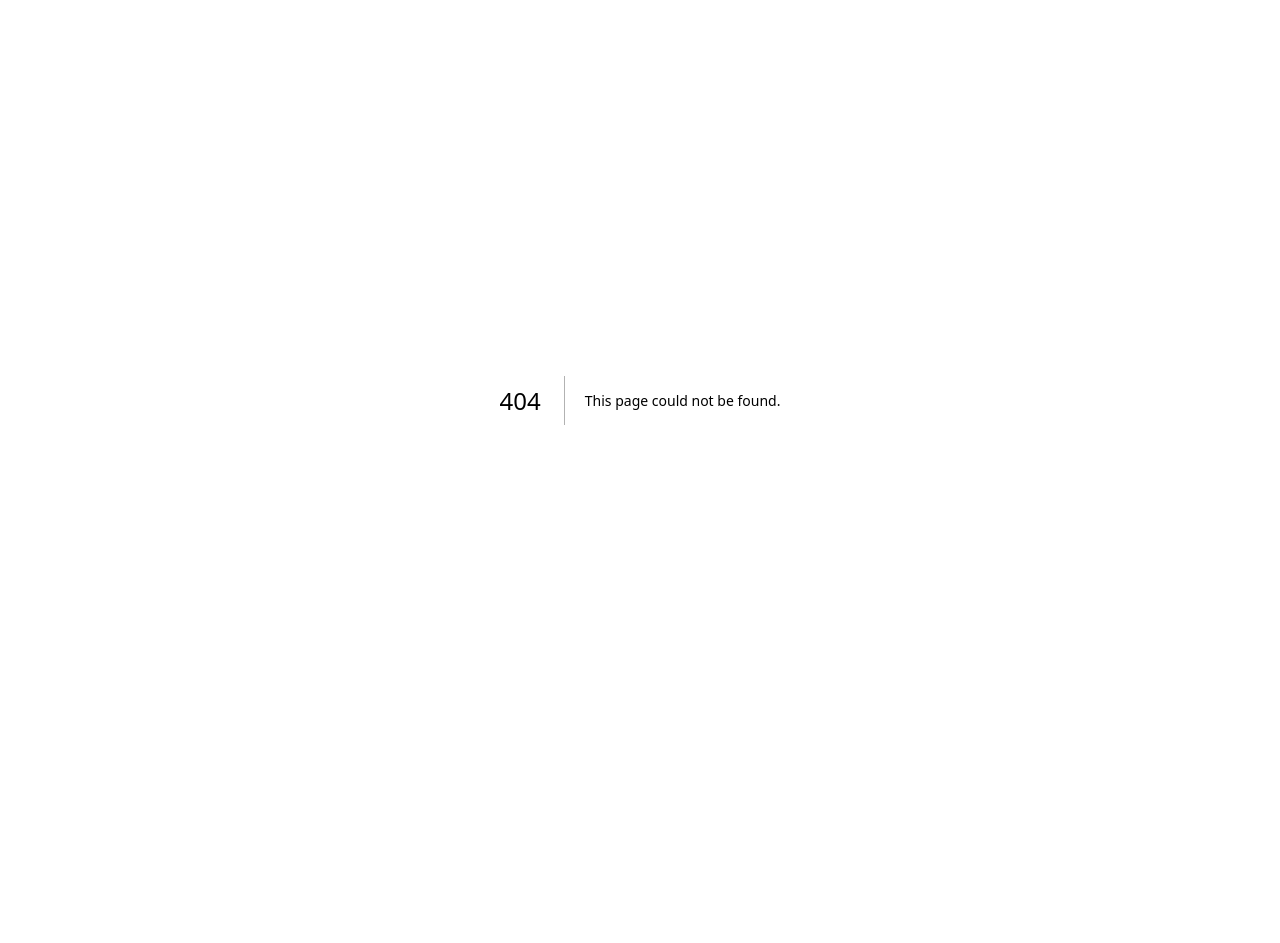
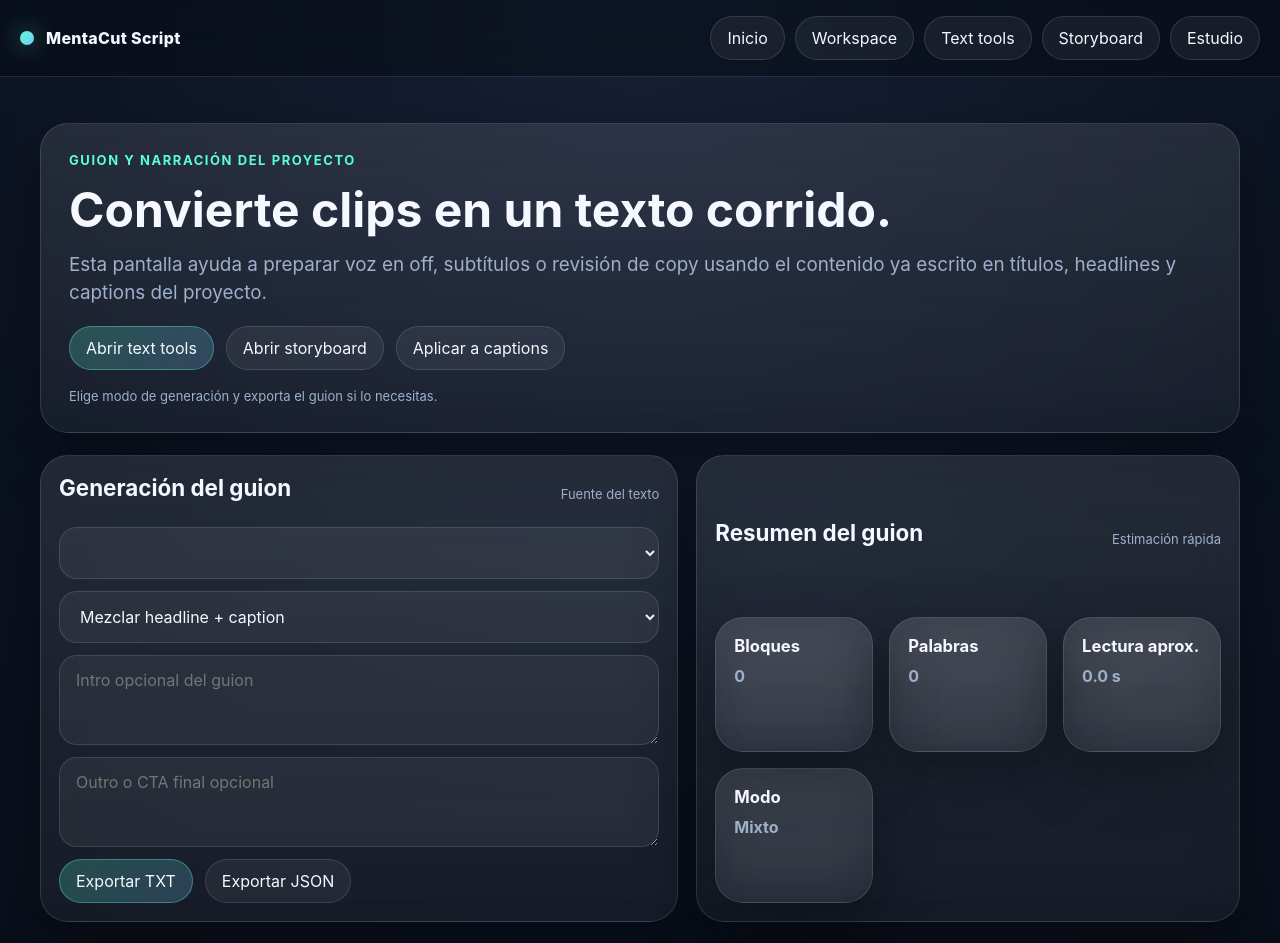
Before and after one commit to alain7224/MentaCut, a Next.js app: page /studio/script in a window 1280 px wide. Before the commit this address had no page. Shown: the top 943 px of the page. Before the commit the page ends 800 px from the top, so only its background shows below. Built offline with nearby package versions, Linux system fonts and the light colour scheme.

Commit message:
feat: add project narration script route with exportable text

```diff
--- /dev/null
+++ b/app/studio/script/page.tsx
@@ -0,0 +1,229 @@
+'use client'
+
+import Link from 'next/link'
+import { useEffect, useMemo, useState } from 'react'
+import { readLocalProjects, touchProject, writeLocalProjects, type LocalProject } from '@/lib/local-store'
+
+type ScriptMode = 'headline' | 'caption' | 'mixed'
+
+function buildScript(project: LocalProject, mode: ScriptMode) {
+  return project.clips.map((clip, index) => {
+    const headline = clip.headlineText?.trim() || ''
+    const caption = clip.captionText?.trim() || ''
+    const title = clip.title?.trim() || `Clip ${index + 1}`
+
+    let text = ''
+    if (mode === 'headline') text = headline || title
+    if (mode === 'caption') text = caption || headline || title
+    if (mode === 'mixed') text = [headline || title, caption].filter(Boolean).join('. ')
+
+    return {
+      index: index + 1,
+      title,
+      start: clip.start,
+      end: clip.end,
+      text: text.trim(),
+    }
+  })
+}
+
+export default function StudioScriptPage() {
+  const [projects, setProjects] = useState<LocalProject[]>([])
+  const [activeId, setActiveId] = useState<string | null>(null)
+  const [mode, setMode] = useState<ScriptMode>('mixed')
+  const [intro, setIntro] = useState('')
+  const [outro, setOutro] = useState('')
+  const [status, setStatus] = useState('')
+
+  useEffect(() => {
+    const next = readLocalProjects()
+    setProjects(next)
+    setActiveId(next[0]?.id ?? null)
+  }, [])
+
+  const active = useMemo(() => projects.find((item) => item.id === activeId) ?? null, [projects, activeId])
+
+  const rows = useMemo(() => active ? buildScript(active, mode) : [], [active, mode])
+
+  const combinedText = useMemo(() => {
+    const parts = [intro.trim(), ...rows.map((row) => row.text).filter(Boolean), outro.trim()].filter(Boolean)
+    return parts.join('\n\n')
+  }, [intro, rows, outro])
+
+  const estimatedWords = useMemo(() => {
+    return combinedText.trim() ? combinedText.trim().split(/\s+/).length : 0
+  }, [combinedText])
+
+  const estimatedSpeechSeconds = useMemo(() => {
+    if (!estimatedWords) return 0
+    return (estimatedWords / 2.4)
+  }, [estimatedWords])
+
+  function persistProject(projectId: string, updater: (project: LocalProject) => LocalProject, nextStatus: string) {
+    const updated = projects.map((project) => {
+      if (project.id !== projectId) return project
+      return touchProject(updater(project))
+    })
+    setProjects(updated)
+    writeLocalProjects(updated)
+    setStatus(nextStatus)
+  }
+
+  function applyScriptToCaptions() {
+    if (!active) return
+    persistProject(
+      active.id,
+      (project) => ({
+        ...project,
+        clips: project.clips.map((clip, index) => ({
+          ...clip,
+          captionText: rows[index]?.text || clip.captionText,
+        })),
+      }),
+      'Guion aplicado a captions del proyecto',
+    )
+  }
+
+  function exportScriptTxt() {
+    if (!active) return
+    const blob = new Blob([combinedText], { type: 'text/plain;charset=utf-8' })
+    const url = URL.createObjectURL(blob)
+    const anchor = document.createElement('a')
+    anchor.href = url
+    anchor.download = `${active.name.replace(/\s+/g, '-').toLowerCase()}-script.txt`
+    anchor.click()
+    URL.revokeObjectURL(url)
+    setStatus('Guion exportado en TXT')
+  }
+
+  function exportScriptJson() {
+    if (!active) return
+    const payload = {
+      app: 'MentaCut',
+      kind: 'project-script',
+      exportedAt: new Date().toISOString(),
+      projectId: active.id,
+      projectName: active.name,
+      mode,
+      intro,
+      outro,
+      rows,
+      combinedText,
+    }
+    const blob = new Blob([JSON.stringify(payload, null, 2)], { type: 'application/json' })
+    const url = URL.createObjectURL(blob)
+    const anchor = document.createElement('a')
+    anchor.href = url
+    anchor.download = `${active.name.replace(/\s+/g, '-').toLowerCase()}-script.json`
+    anchor.click()
+    URL.revokeObjectURL(url)
+    setStatus('Guion exportado en JSON')
+  }
+
+  return (
+    <div className="page-shell">
+      <header className="topbar">
+        <div className="brand">
+          <span className="brand-dot" />
+          <span>MentaCut Script</span>
+        </div>
+        <nav className="nav">
+          <Link href="/" className="nav-link">Inicio</Link>
+          <Link href="/studio/workspace" className="nav-link">Workspace</Link>
+          <Link href="/studio/text-tools" className="nav-link">Text tools</Link>
+          <Link href="/studio/storyboard" className="nav-link">Storyboard</Link>
+          <Link href="/studio" className="nav-link">Estudio</Link>
+        </nav>
+      </header>
+
+      <main className="main">
+        <section className="section">
+          <div className="panel hero-copy">
+            <span className="eyebrow">Guion y narración del proyecto</span>
+            <h1 className="title" style={{ fontSize: 'clamp(1.8rem, 4vw, 3rem)' }}>Convierte clips en un texto corrido.</h1>
+            <p className="sub">
+              Esta pantalla ayuda a preparar voz en off, subtítulos o revisión de copy usando el contenido ya escrito en títulos, headlines y captions del proyecto.
+            </p>
+            <div className="action-row">
+              <Link href="/studio/text-tools" className="btn btn-primary">Abrir text tools</Link>
+              <Link href="/studio/storyboard" className="btn">Abrir storyboard</Link>
+              <button className="btn" onClick={applyScriptToCaptions} disabled={!active}>Aplicar a captions</button>
+            </div>
+            <div className="timeline-label">{status || 'Elige modo de generación y exporta el guion si lo necesitas.'}</div>
+          </div>
+        </section>
+
+        <section className="section">
+          <div className="studio-grid-2">
+            <div className="panel timeline">
+              <div className="row-head">
+                <h2 className="section-title">Generación del guion</h2>
+                <div className="timeline-label">Fuente del texto</div>
+              </div>
+              <div className="form">
+                <select className="input" value={activeId ?? ''} onChange={(event) => setActiveId(event.target.value)}>
+                  {projects.map((project) => (
+                    <option key={project.id} value={project.id}>{project.name} · {project.format}</option>
+                  ))}
+                </select>
+                <select className="input" value={mode} onChange={(event) => setMode(event.target.value as ScriptMode)}>
+                  <option value="headline">Usar headlines</option>
+                  <option value="caption">Usar captions</option>
+                  <option value="mixed">Mezclar headline + caption</option>
+                </select>
+                <textarea className="textarea" rows={3} value={intro} onChange={(event) => setIntro(event.target.value)} placeholder="Intro opcional del guion" />
+                <textarea className="textarea" rows={3} value={outro} onChange={(event) => setOutro(event.target.value)} placeholder="Outro o CTA final opcional" />
+                <div className="action-row">
+                  <button className="btn btn-primary" onClick={exportScriptTxt} disabled={!active}>Exportar TXT</button>
+                  <button className="btn" onClick={exportScriptJson} disabled={!active}>Exportar JSON</button>
+                </div>
+              </div>
+            </div>
+
+            <div className="panel timeline">
+              <div className="row-head">
+                <h2 className="section-title">Resumen del guion</h2>
+                <div className="timeline-label">Estimación rápida</div>
+              </div>
+              <div className="cards">
+                <article className="panel card"><h3>Bloques</h3><p><strong>{rows.length}</strong></p></article>
+                <article className="panel card"><h3>Palabras</h3><p><strong>{estimatedWords}</strong></p></article>
+                <article className="panel card"><h3>Lectura aprox.</h3><p><strong>{estimatedSpeechSeconds.toFixed(1)} s</strong></p></article>
+                <article className="panel card"><h3>Modo</h3><p><strong>{mode === 'headline' ? 'Headlines' : mode === 'caption' ? 'Captions' : 'Mixto'}</strong></p></article>
+              </div>
+            </div>
+          </div>
+        </section>
+
+        <section className="section">
+          <div className="studio-grid-2">
+            <div className="panel timeline">
+              <div className="row-head">
+                <h2 className="section-title">Bloques del guion</h2>
+                <div className="timeline-label">Clip por clip</div>
+              </div>
+              <div className="project-list">
+                {rows.length === 0 ? <div className="empty">No hay proyecto o clips para generar guion.</div> : null}
+                {rows.map((row) => (
+                  <div key={`${row.index}-${row.title}`} className="project-item">
+                    <strong>#{row.index} · {row.title}</strong>
+                    <div className="timeline-label">{row.start.toFixed(1)}s → {row.end.toFixed(1)}s</div>
+                    <div className="timeline-label">{row.text || 'Sin texto'}</div>
+                  </div>
+                ))}
+              </div>
+            </div>
+
+            <div className="panel timeline">
+              <div className="row-head">
+                <h2 className="section-title">Texto corrido</h2>
+                <div className="timeline-label">Preview final</div>
+              </div>
+              <textarea className="textarea" rows={22} value={combinedText} readOnly />
+            </div>
+          </div>
+        </section>
+      </main>
+    </div>
+  )
+}
```
